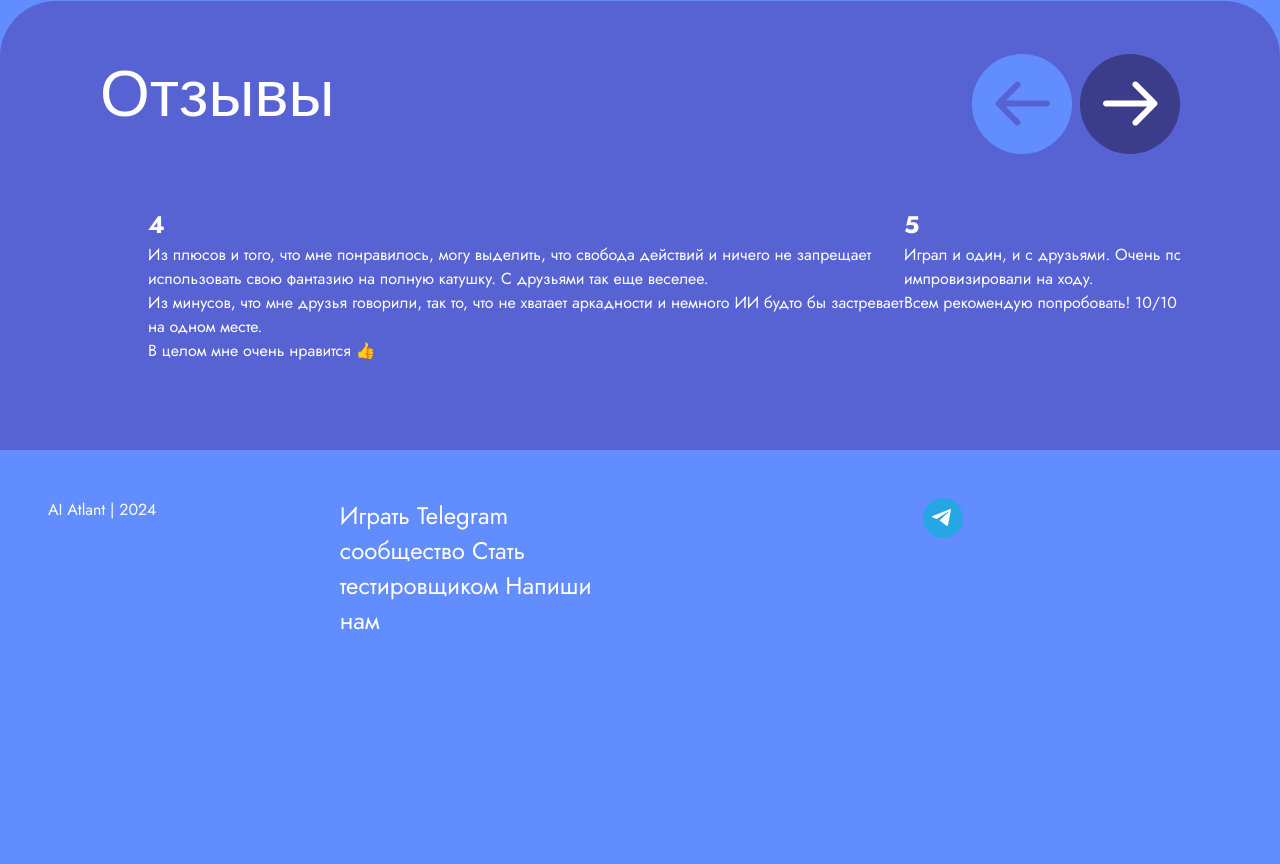
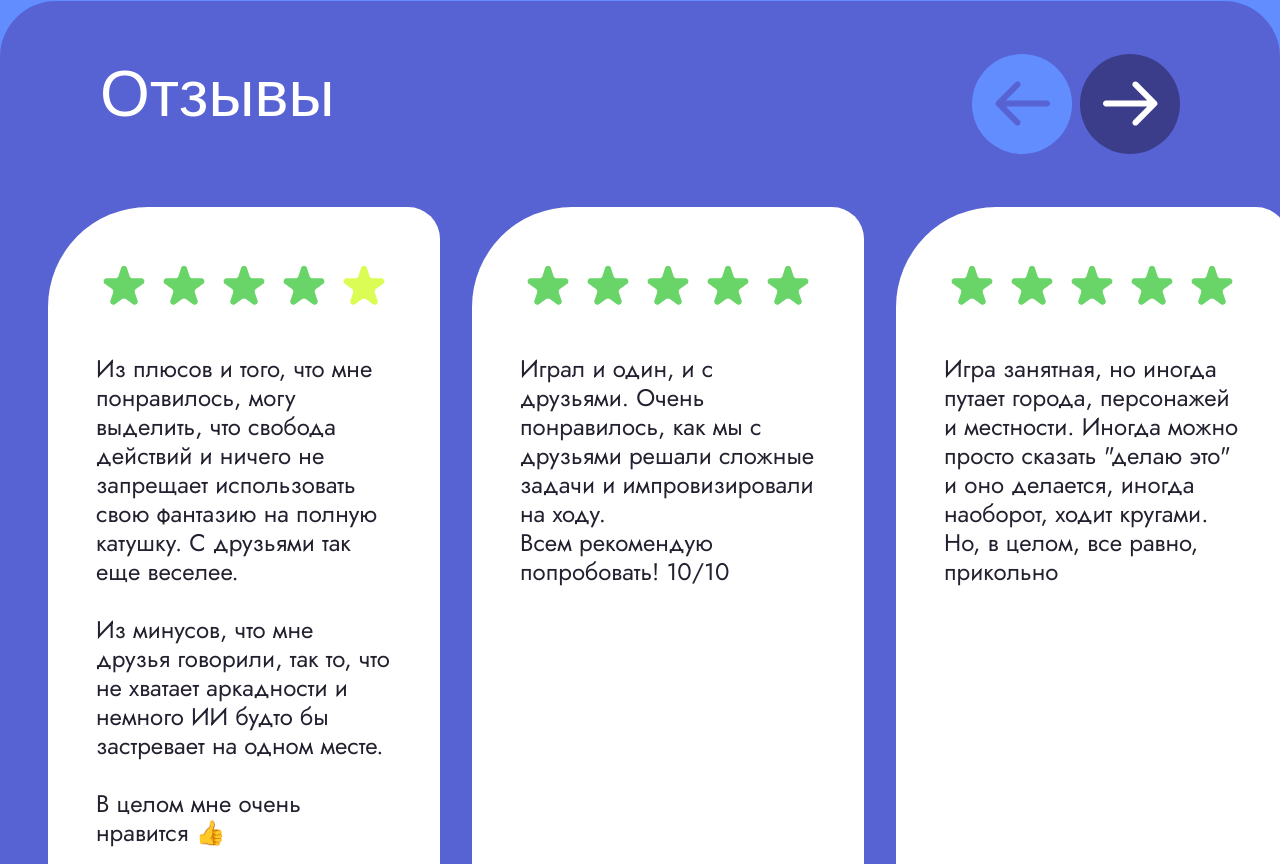
Before and after one commit to dgavrichkov/aiatlant-landing, an Astro site: page /ru/chronicles in a window 1280 px wide. Shown: the part 3451-4315 px from the top of the page. Before the commit the page ends 4137 px from the top, so only its background shows below. Built offline with nearby package versions, Linux system fonts and the light colour scheme; Astro itself is replaced by a stand-in of ours; a web font is replaced by a local one.

Commit message:
wip reviews

```diff
--- a/src/blocks/chronicles/Reviews.astro
+++ b/src/blocks/chronicles/Reviews.astro
@@ -62,7 +62,7 @@ const { data } = Astro.props;
   .reviews__list {
     list-style: none;
     padding: 0;
-    margin: 0;
+    margin: 0 calc(var(--container-gutter) * -1);
   }
 
   .carousel {
@@ -72,6 +72,7 @@ const { data } = Astro.props;
     scroll-snap-type: x mandatory;
     scroll-behavior: smooth;
     -webkit-overflow-scrolling: touch;
+    gap: 32px;
   }
 
   .carousel::-webkit-scrollbar {
@@ -79,7 +80,7 @@ const { data } = Astro.props;
   }
 
   .carousel__item {
-    flex: 0 0 70%;
+    flex: 0 0 28%;
     scroll-snap-align: center;
   }
 
--- /dev/null
+++ b/src/blocks/chronicles/testimonials/Rating.astro
@@ -0,0 +1,46 @@
+---
+import RatingStar from "./RatingStar.astro";
+
+const { rate } = Astro.props;
+
+let stars = [];
+for (let i = 0; i < 5; i++) {
+  let isActive = false;
+
+  if (stars.length < rate) {
+    isActive = true;
+  }
+
+  stars.push({
+    isActive,
+  });
+}
+---
+
+<ul class="rating">
+  {
+    stars.map((star) => (
+      <li class="rating__item">
+        <RatingStar isActive={star.isActive} />
+      </li>
+    ))
+  }
+</ul>
+
+<style>
+  .rating {
+    display: flex;
+    gap: 4px;
+    list-style: none;
+    margin: 0;
+    padding: 0;
+  }
+
+  .rating__item {
+    width: 56px;
+    height: 56px;
+    display: flex;
+    align-items: center;
+    justify-content: center;
+  }
+</style>
--- /dev/null
+++ b/src/blocks/chronicles/testimonials/RatingStar.astro
@@ -0,0 +1,27 @@
+---
+const { isActive } = Astro.props;
+---
+
+<span class:list={["rating-star", { "rating-star--active": isActive }]}>
+  <svg
+    width="42"
+    height="40"
+    viewBox="0 0 42 40"
+    fill="none"
+    xmlns="http://www.w3.org/2000/svg"
+  >
+    <path
+      d="M18.1468 2.78115C19.0449 0.0172162 22.9551 0.0172191 23.8532 2.78115L26.6129 11.2746C27.0145 12.5106 28.1663 13.3475 29.466 13.3475H38.3965C41.3027 13.3475 42.511 17.0664 40.1599 18.7746L32.935 24.0238C31.8835 24.7877 31.4435 26.1418 31.8451 27.3779L34.6048 35.8713C35.5029 38.6353 32.3394 40.9336 29.9883 39.2254L22.7634 33.9762C21.7119 33.2123 20.2881 33.2123 19.2366 33.9762L12.0117 39.2254C9.66056 40.9336 6.49713 38.6353 7.39518 35.8713L10.1549 27.3779C10.5565 26.1418 10.1165 24.7877 9.06505 24.0238L1.84011 18.7746C-0.511033 17.0664 0.697296 13.3475 3.60347 13.3475H12.534C13.8337 13.3475 14.9855 12.5106 15.3871 11.2746L18.1468 2.78115Z"
+      fill="#ffffff"></path>
+  </svg>
+</span>
+
+<style>
+  .rating-star path {
+    fill: var(--lemon);
+  }
+
+  .rating-star--active path {
+    fill: var(--success);
+  }
+</style>
--- a/src/blocks/chronicles/testimonials/TestimonialCard.astro
+++ b/src/blocks/chronicles/testimonials/TestimonialCard.astro
@@ -1,5 +1,6 @@
 ---
 import { marked } from "marked";
+import Rating from "./Rating.astro";
 
 const { data } = Astro.props;
 
@@ -7,6 +8,32 @@ const { rate } = data;
 ---
 
 <article class="testimonial-card">
-  <h2 class="testimonial-title">{data.rate}</h2>
-  <div set:html={marked.parse(data.text)} />
+  <figure class="testimonial-card__rate">
+    <Rating rate={data.rate} />
+  </figure>
+  <div class="testimonial-card__text" set:html={marked.parse(data.text)} />
 </article>
+
+<style>
+  .testimonial-card {
+    background-color: var(--text);
+    color: var(--background-primary);
+    border-radius: 100px 32px 32px 32px;
+    padding: 50px 48px;
+
+    height: 100%;
+  }
+
+  .testimonial-card__rate {
+    margin-bottom: 41px;
+  }
+
+  .testimonial-card__text {
+    font-size: 24px;
+    line-height: 29px;
+  }
+
+  :global(.testimonial-card__text > * + *) {
+    margin-top: 29px;
+  }
+</style>
```
Also changed, not shown: src/blocks/games/Games.astro (+45 -31 lines), public/images/chronicles/star-active.svg (deleted), public/images/chronicles/star.svg (deleted).
